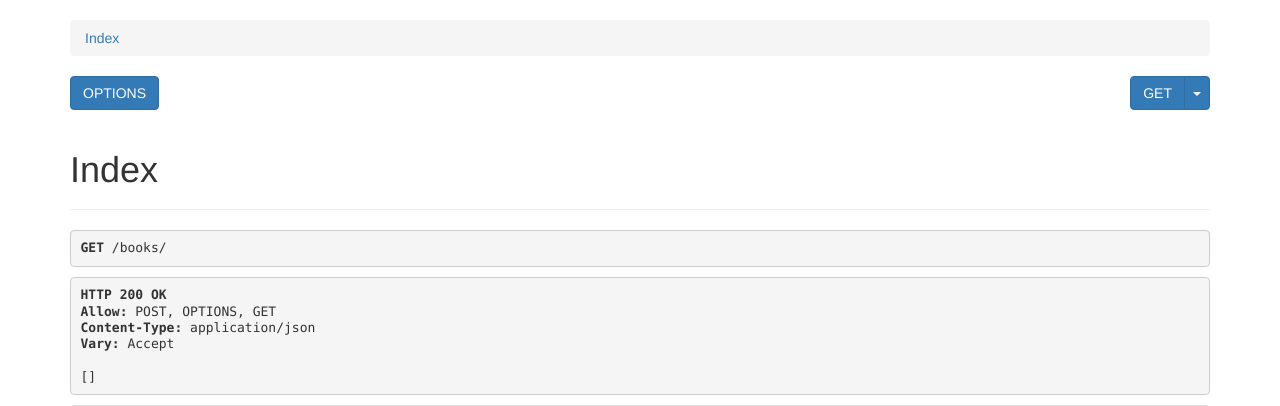
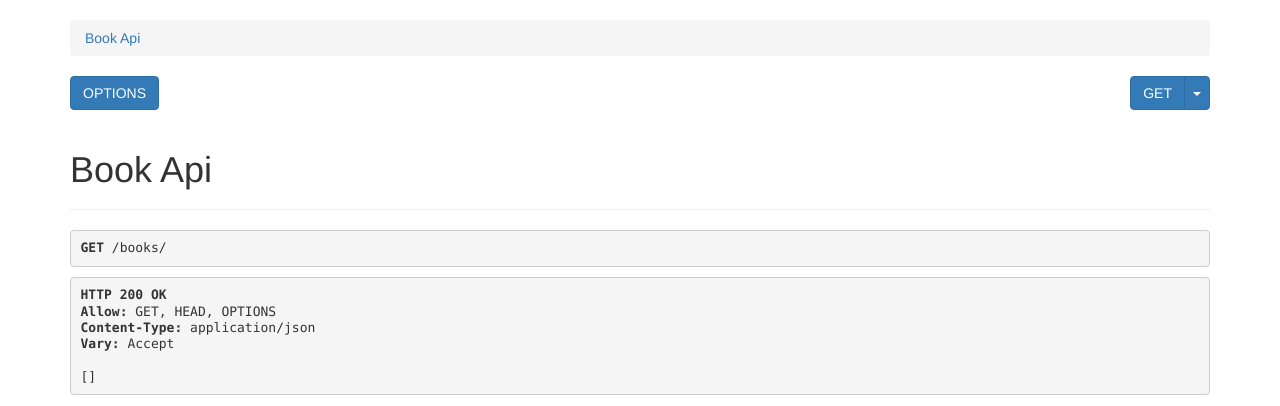
Before and after one commit to laurence543/BookShop-Remake, a Django app: page /books/ in a window 1280 px wide. Shown: the part 51-457 px from the top of the page. Run offline with Django 3.2, Linux system fonts and the light colour scheme; data that the repository does not hold is empty; some libraries are stand-ins or nearby versions.

Commit message:
Create BookAPIView class in views.py and url connection

```diff
--- a/BookShopDjango/books/urls.py
+++ b/BookShopDjango/books/urls.py
@@ -2,7 +2,8 @@ from django.urls import path
 from . import views
 
 urlpatterns = [
-    path('', views.index, name='index'),
+    path('', views.BookAPIView.as_view(), name='index'),
+    # path('', views.index, name='index'),
     path('<int:id>', views.single, name='single'),
     path('create', views.create, name='create'),
     path('delete/<int:id>', views.delete, name='delete'),
--- a/BookShopDjango/books/views.py
+++ b/BookShopDjango/books/views.py
@@ -12,9 +12,16 @@ from time import strftime, localtime
 from books.models import Book
 from books.serializers import BookWithoutPublisherSerializer, BookListSerializer, PublisherSerializer
 from rest_framework.response import Response
+from rest_framework import generics
 
 
 # Create your views here.
+class BookAPIView(generics.ListAPIView):
+    queryset = Book.objects.all()
+    serializer_class = BookListSerializer
+    #template_name = "books/index.html"
+
+
 @csrf_exempt
 @api_view(['GET', 'POST'])
 def index(request):
--- a/BookShopDjango/templates/books/index.html
+++ b/BookShopDjango/templates/books/index.html
@@ -15,7 +15,7 @@
             <a href="create" class="technical_buttons">Додати товар</a>
             <hr style="border-color: gray">
         {% endif %}
-        {% for b in books %}
+        {% for b in queryset %}
             <table id="books" border="3" width="100%">
                 <tr>
                     <td colspan="5" class="book_header">
```
